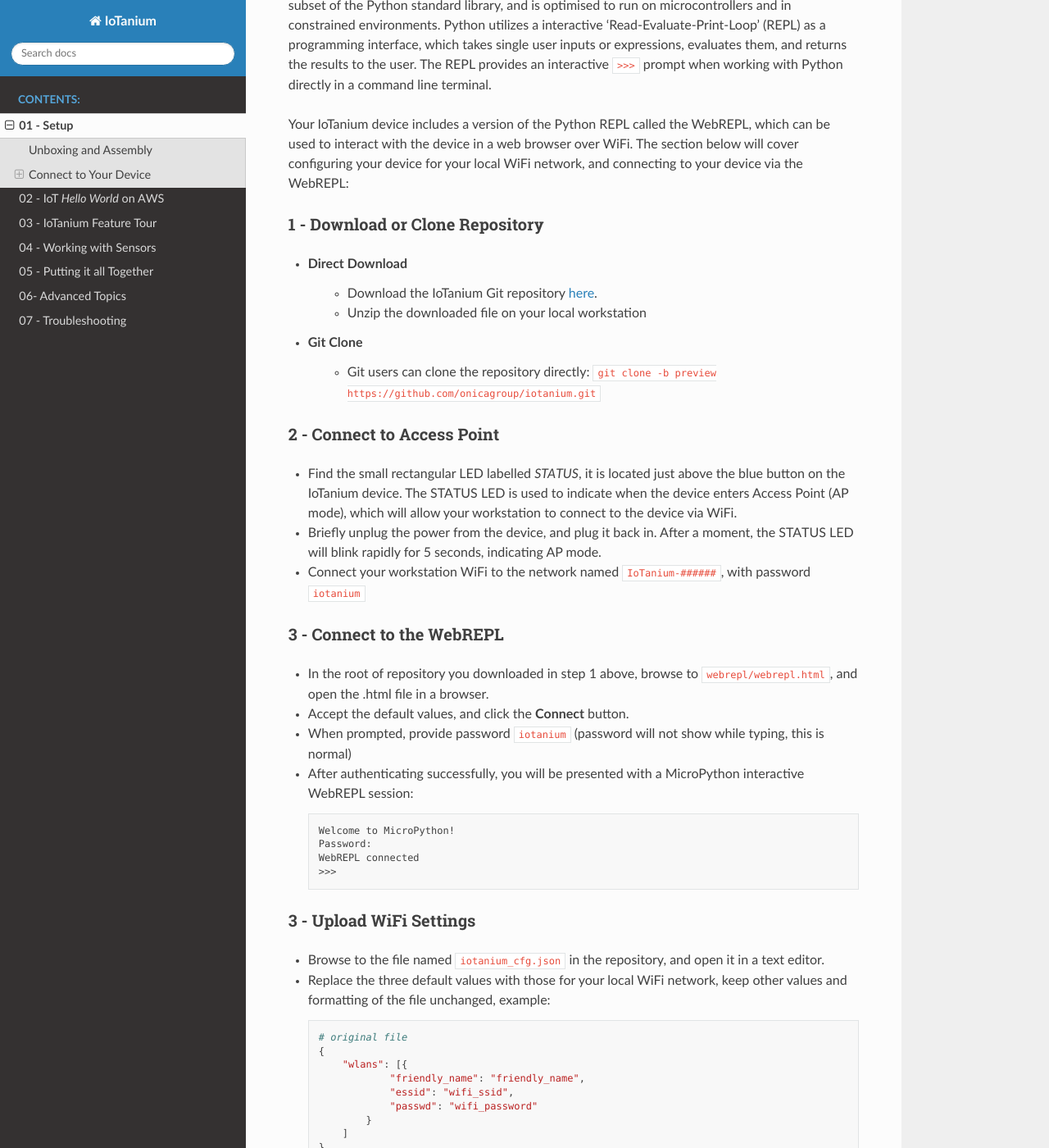
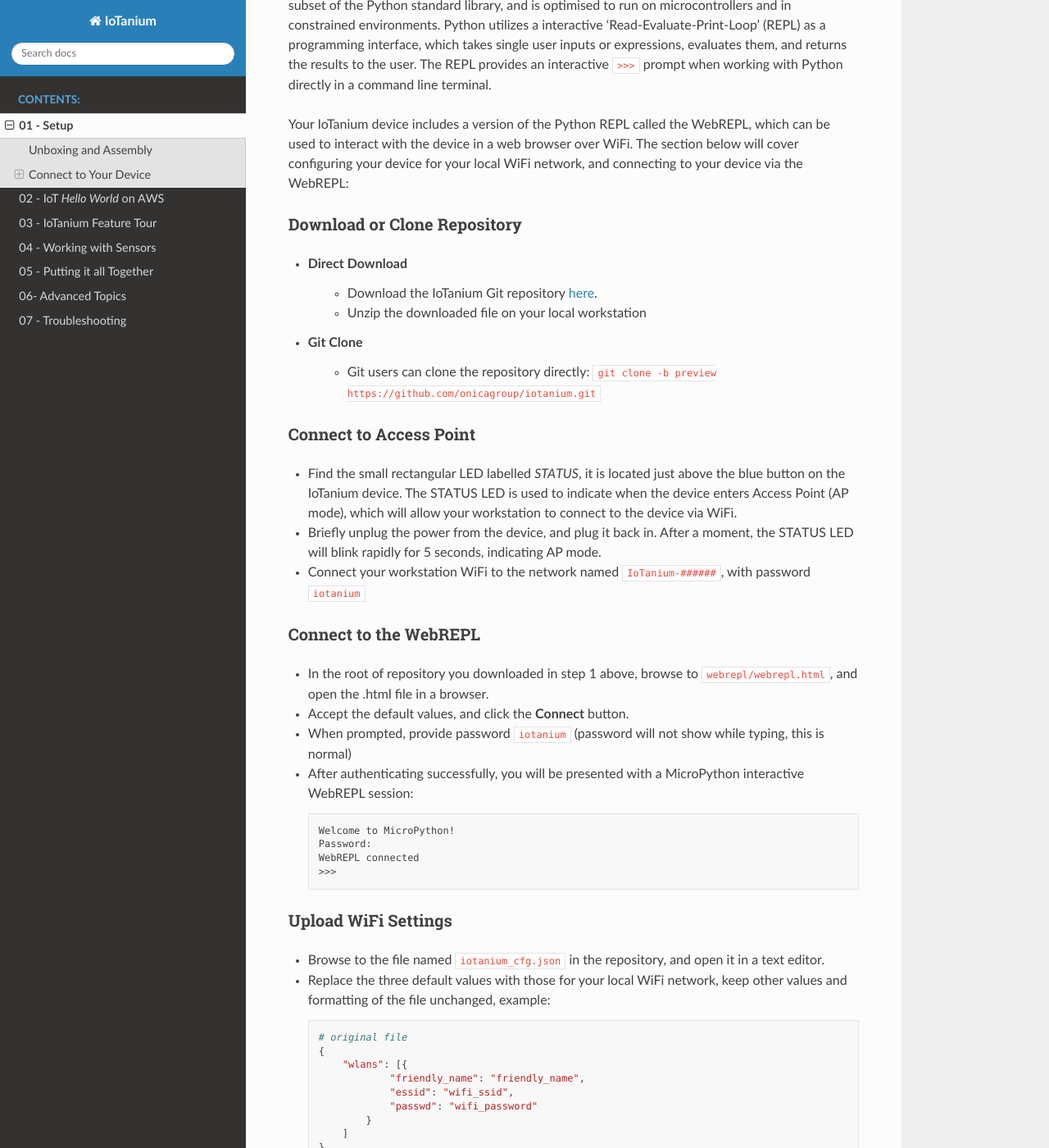
Before and after one commit to mpataws/iotanium, a Sphinx documentation site: the page built from docs/source/setup/setup.rst, in a window 1280 px wide and 1400 px high, scrolled down 887 px. Shown: the whole window at 82% size. Built offline with Sphinx 7.4.7 and the Read the Docs theme 2.0.0, drawn with Linux system fonts in a browser that asks for light colours; some of the changed text lies outside the part shown.

Commit message:
toc cleanuo

```diff
--- a/docs/source/setup/setup.rst
+++ b/docs/source/setup/setup.rst
@@ -20,7 +20,7 @@
 Your IoTanium device includes a version of the Python REPL called the WebREPL, which can be used to interact with the device in a web browser over WiFi.  The section below will cover configuring your device for your local WiFi network, and connecting to your device via the WebREPL:
 
 
-1 - Download or Clone Repository
+Download or Clone Repository
 ~~~~~~~~~~~~~~~~~~~~~~~~~~~~~~~~
 - **Direct Download**
    - Download the IoTanium Git repository `here <https://github.com/onicagroup/iotanium/archive/preview.zip>`_.
@@ -28,13 +28,13 @@
 - **Git Clone**
    - Git users can clone the repository directly: ``git clone -b preview https://github.com/onicagroup/iotanium.git``
 
-2 - Connect to Access Point
+Connect to Access Point
 ~~~~~~~~~~~~~~~~~~~~~~~~~~~~~~~~
 - Find the small rectangular LED labelled `STATUS`, it is located just above the blue button on the IoTanium device.  The STATUS LED is used to indicate when the device enters Access Point (AP mode), which will allow your workstation to connect to the device via WiFi.
 - Briefly unplug the power from the device, and plug it back in.  After a moment, the STATUS LED will blink rapidly for 5 seconds, indicating AP mode.
 - Connect your workstation WiFi to the network named ``IoTanium-######``, with password ``iotanium``
 
-3 - Connect to the WebREPL
+Connect to the WebREPL
 ~~~~~~~~~~~~~~~~~~~~~~~~~~~~~~~~
 - In the root of repository you downloaded in step 1 above, browse to ``webrepl/webrepl.html``, and open the .html file in a browser.
 - Accept the default values, and click the **Connect** button.
@@ -46,7 +46,7 @@
     WebREPL connected
     >>>
 
-3 - Upload WiFi Settings
+Upload WiFi Settings
 ~~~~~~~~~~~~~~~~~~~~~~~~~~~~~~~~
 - Browse to the file named ``iotanium_cfg.json`` in the repository, and open it in a text editor.
 - Replace the three default values with those for your local WiFi network, keep other values and formatting of the file unchanged, example::
```
Also changed, not shown: other parts of docs/source/setup/setup.rst (+2 -2 lines).
